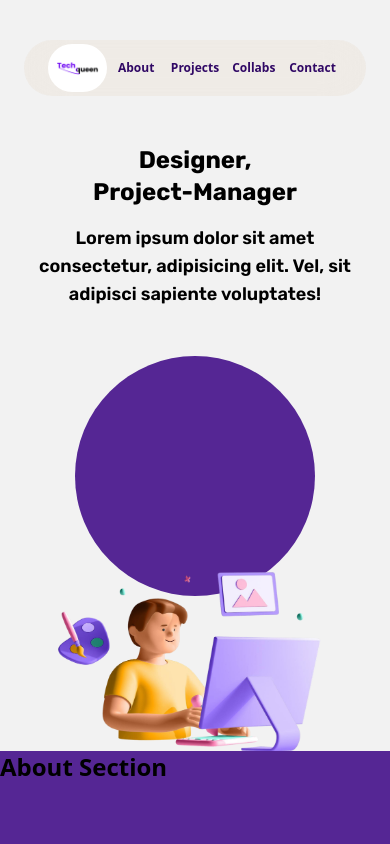
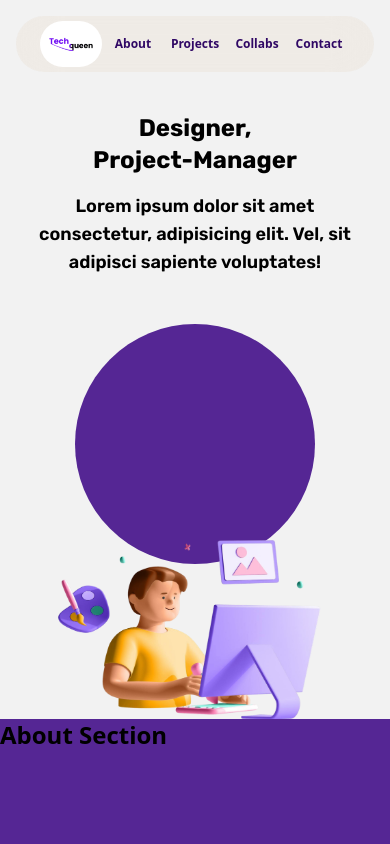
Before and after one commit to OkataMiracleDev/techqueen-portfolio, a plain HTML site: page index.html in a window 390 px wide. Shown: the top 844 px of the page. Drawn offline with Linux system fonts and the light colour scheme.

Commit message:
Updates to the nav

```diff
--- a/index.html
+++ b/index.html
@@ -8,21 +8,22 @@
   <link href="../style/styles.css" rel="stylesheet">
   <title>Techqueen Portfolio</title>
 </head>
-<body class="bg-[#f2f2f2] pt-36 lg:pt-40">
-  <header class="navgation fixed top-10 lg:top-6 left-0 right-0 z-50 mx-6 lg:mx-64 h-14 lg:h-16 liquid-glass flex flex-row justify-between items-center rounded-4xl px-6">
-      <a class="nav-link w-1/5 h-12 flex items-center justify-center bg-[#ffffff] rounded-3xl px-2" href="#home">
+<body class="bg-[#f2f2f2] pt-28 lg:pt-40">
+  <header class="navgation fixed top-4 lg:top-6 left-0 right-0 z-50 mx-4 lg:mx-64 h-14 lg:h-16 liquid-glass flex flex-row justify-between items-center rounded-4xl px-6">
+      <a class="nav-link w-1/5 lg:h-12 flex items-center justify-center bg-[#ffffff] rounded-3xl px-2 py-0" href="#home">
         <img src="/images/logo design/Favicon_00000.png" alt="">
       </a>
-      <a class="nav-link w-1/5 h-12 flex items-center justify-center bg-none rounded-3xl px-2 text-[#300865] text-xs lg:text-lg font-semibold lg:font-bold" href="#about">
+      <a class="nav-link w-1/5 lg:h-12 flex items-center justify-center bg-none rounded-3xl px-2 py-3 text-[#300865] text-xs lg:text-lg font-semibold lg:font-bold" href="#about">
         <p>About</p>
       </a>
-      <a class="nav-link w-1/5 h-12 flex items-center justify-center bg-none rounded-3xl px-2 text-[#300865] text-xs lg:text-lg font-semibold lg:font-bold" href="#projects">
+      <a class="nav-link w-1/5 lg:h-12 flex items-center justify-center bg-none rounded-3xl px-2 py-3 text-[#300865] text-xs lg:text-lg font-semibold lg:font-bold" href="#projects">
         <p>Projects</p>
       </a>
-      <a class="nav-link w-1/5 h-12 flex items-center justify-center bg-none rounded-3xl px-2 text-[#300865] text-xs lg:text-lg font-semibold lg:font-bold" href="#collabs">
+      <a class="nav-link w-1/5 lg:h-12 flex items-center justify-center bg-none rounded-3xl px-2 py-3 text-[#300865] text-xs lg:text-lg font-semibold lg:font-bold" href="#collabs">
+
         <p>Collabs</p>
       </a>
-      <a class="nav-link w-1/5 h-12 flex items-center justify-center bg-none rounded-3xl px-2 text-[#300865] text-xs lg:text-lg font-semibold lg:font-bold" href="#contact">
+      <a class="nav-link w-1/5 lg:h-12 flex items-center justify-center bg-none rounded-3xl px-2 py-3 text-[#300865] text-xs lg:text-lg font-semibold lg:font-bold" href="#contact">
         <p>Contact</p>
       </a>
   </header>
```
Also changed, not shown: style/styles.css.
